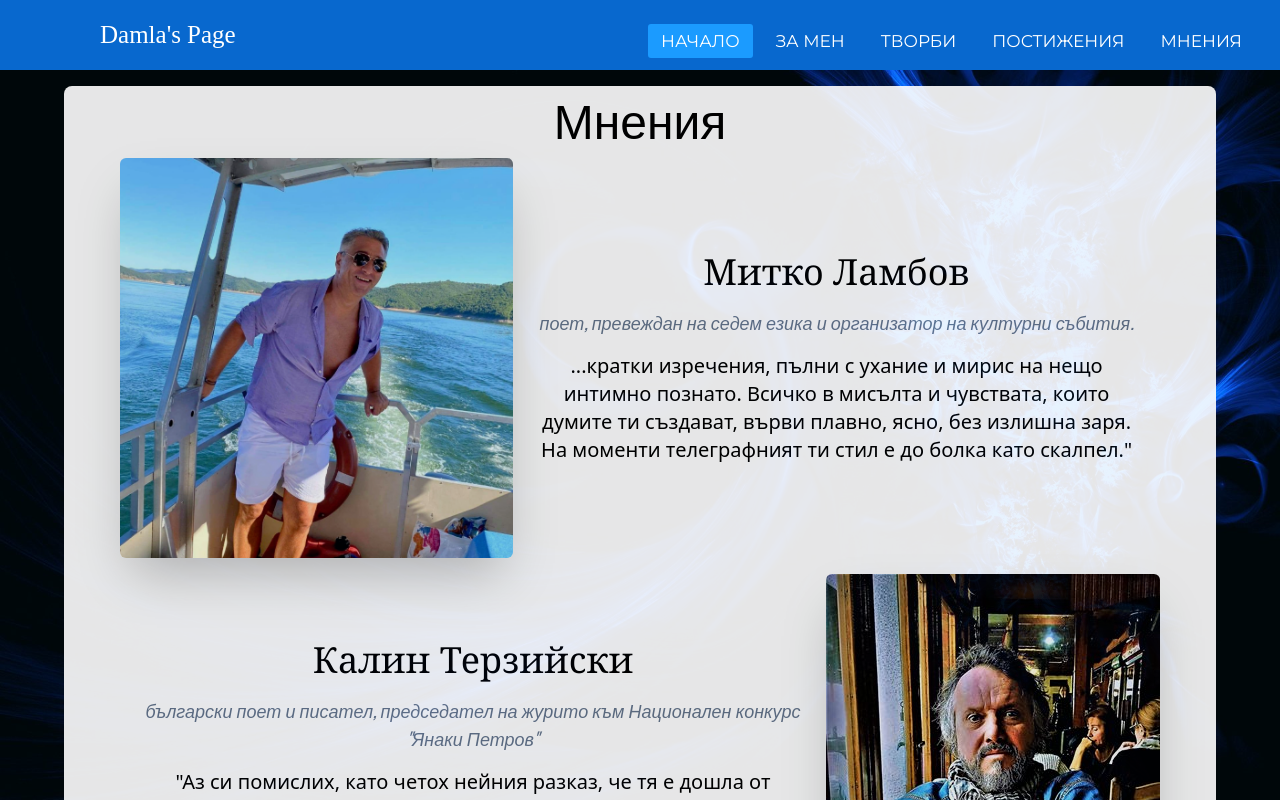
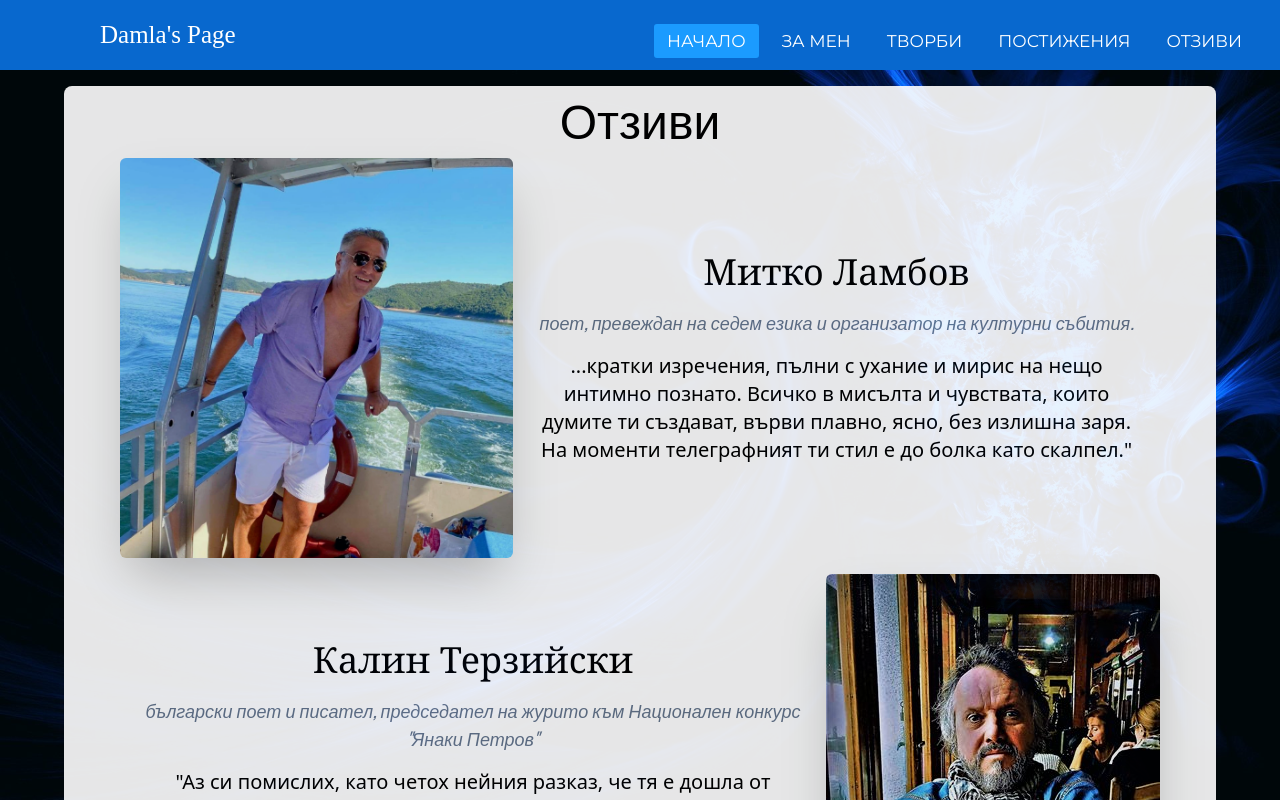
Before and after one commit to sldimitrov/DamlaPage, a React (Create React App) app: page /opinions in a window 1280 px wide. Shown: the top 800 px of the page. Built offline with nearby package versions, Linux system fonts and the light colour scheme; a web font is replaced by a local one.

Commit message:
fix bug with the redirection and change the title of a section

```diff
--- a/src/components/Footer/Footer.jsx
+++ b/src/components/Footer/Footer.jsx
@@ -69,7 +69,7 @@ export default function Footer() {
               </a>
             </p>
             <p>
-              <a href="#" className="text-gray-400">
+              <a href="/achievements" className="text-gray-400">
                 и още много други
               </a>
             </p>
--- a/src/components/Header/Header.jsx
+++ b/src/components/Header/Header.jsx
@@ -50,7 +50,7 @@ export default function Header() {
         </li>
         <li>
           <a className="header-a" href="/opinions">
-            Мнения
+            Отзиви
           </a>
         </li>
       </ul>
--- a/src/components/Opinions/Opinions.jsx
+++ b/src/components/Opinions/Opinions.jsx
@@ -8,7 +8,7 @@ export default function Opinions() {
   return (
     <SectionTemplate>
       <section className="section-title">
-        <h1 className="text-black text-center text-4xl md:text-5xl">Мнения</h1>
+        <h1 className="text-black text-center text-4xl md:text-5xl">Отзиви</h1>
         <View
           index={1}
           photo={firstPoetPh}
```
